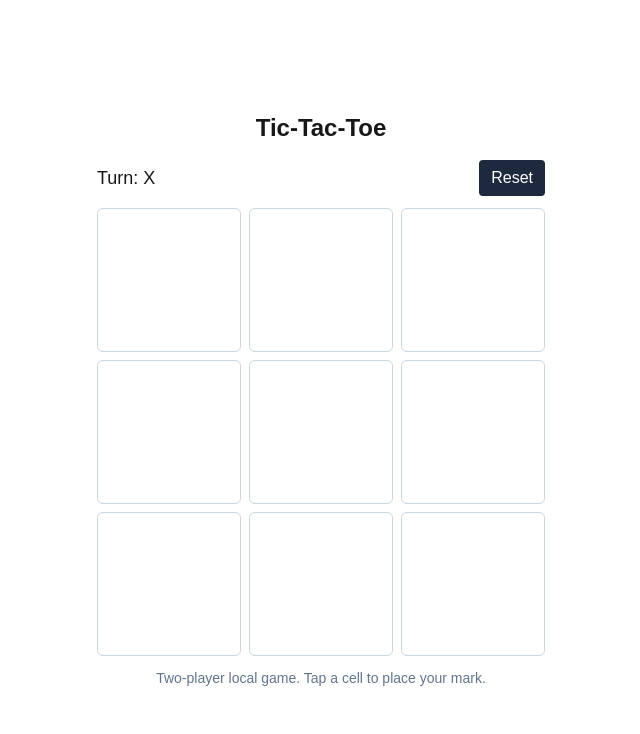
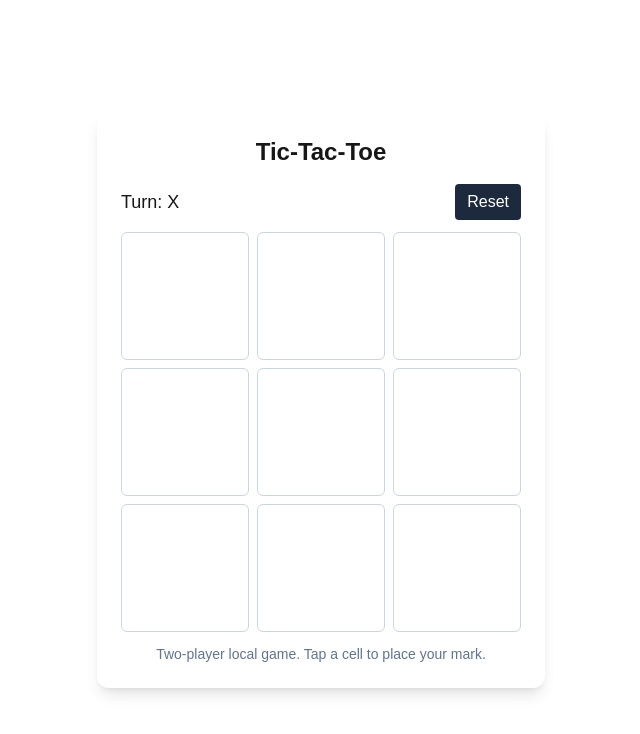
Before and after one commit to AbdullahRFA/tic-tac-toe-nextjs-tailwind, a Next.js app in the folder tic-tac-toe/: page / in a window 1280 px wide. Shown: the top 734 px of the page, without its empty margins (319-959 px from the left). Built offline with nearby package versions, Linux system fonts and the light colour scheme.

Commit message:
Add a card wrapper around the game

```diff
--- a/tic-tac-toe/app/page.tsx
+++ b/tic-tac-toe/app/page.tsx
@@ -4,7 +4,10 @@ import Game from '@/components/Game';
 export default function Page() {
   return (
     <main className="min-h-screen flex items-center justify-center p-4">
-      <Game />
-    </main>
+  <div className="bg-white rounded-xl shadow-lg p-6 w-full max-w-md">
+    <Game />
+  </div>
+</main>
+
   );
 }
```
